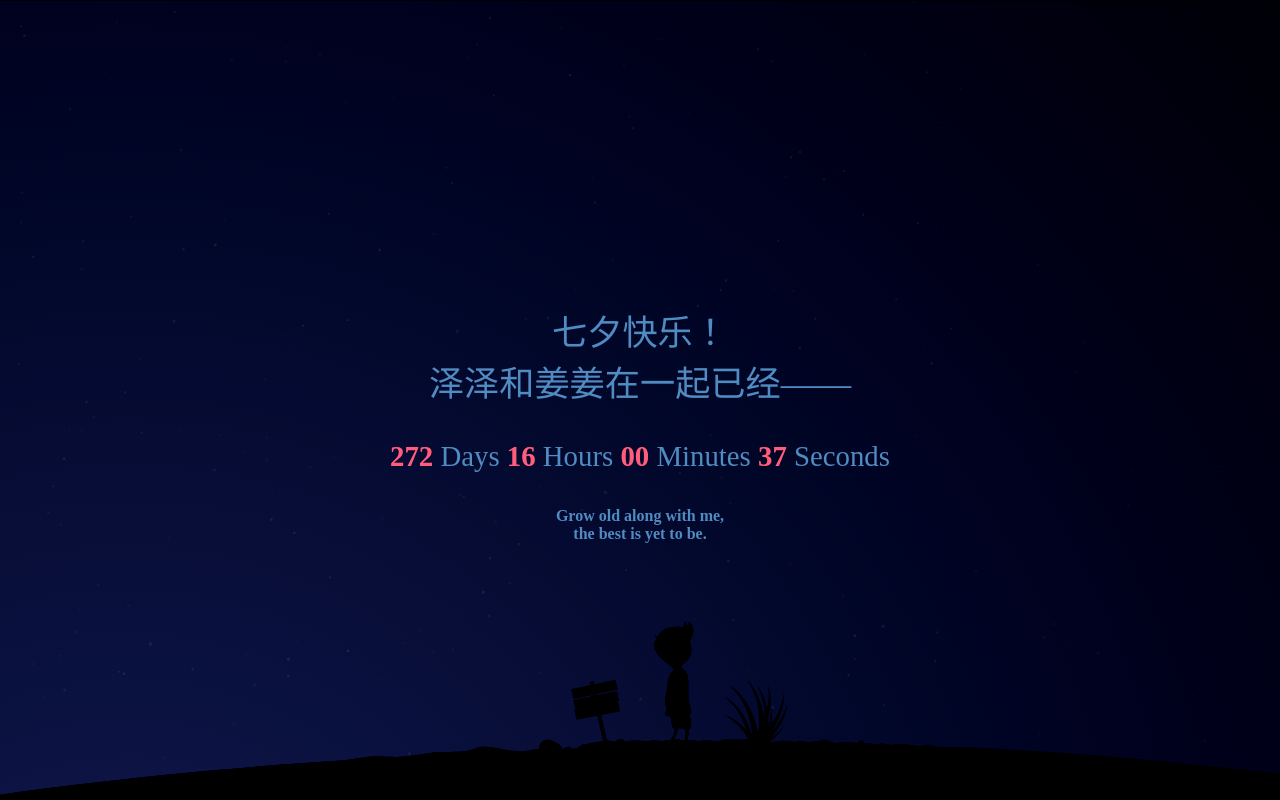
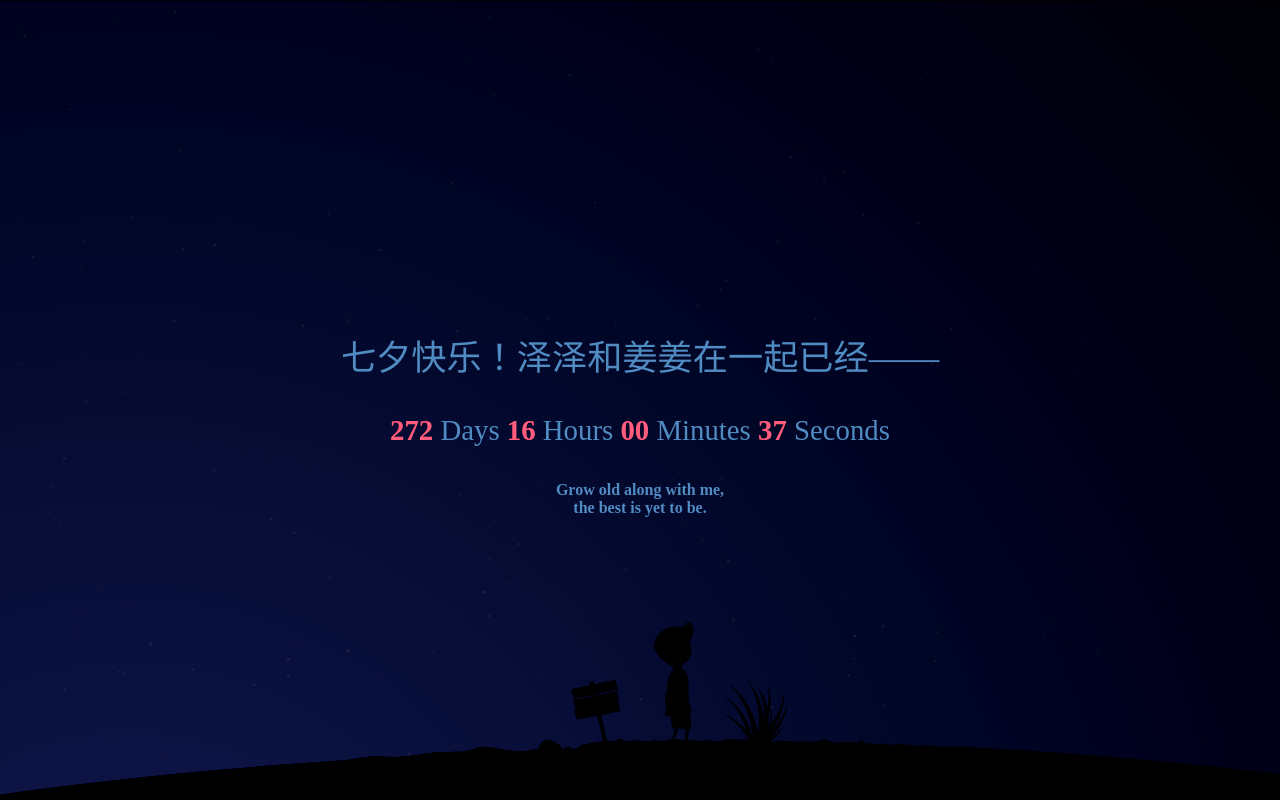
Before and after one commit to Albert057/Albert057.github.io, a plain HTML site: page index.html in a window 1280 px wide. Drawn offline with Linux system fonts and the light colour scheme; animation ran at ten frames a second.

Commit message:
Update index.html

```diff
--- a/index.html
+++ b/index.html
@@ -164,8 +164,7 @@
       </div>
     </div>
 	 <div class="words">
-        <h2>七夕快乐！</h2>
-	<h2>泽泽和姜姜在一起已经——</h2>
+        <h2>七夕快乐！泽泽和姜姜在一起已经——</h2>
         <!-- 二级标题 -->
         <div class="timer">
             <b id="d"></b> Days <b id="h"></b> Hours <b id="m"></b> Minutes <b id="s"></b> Seconds
```
